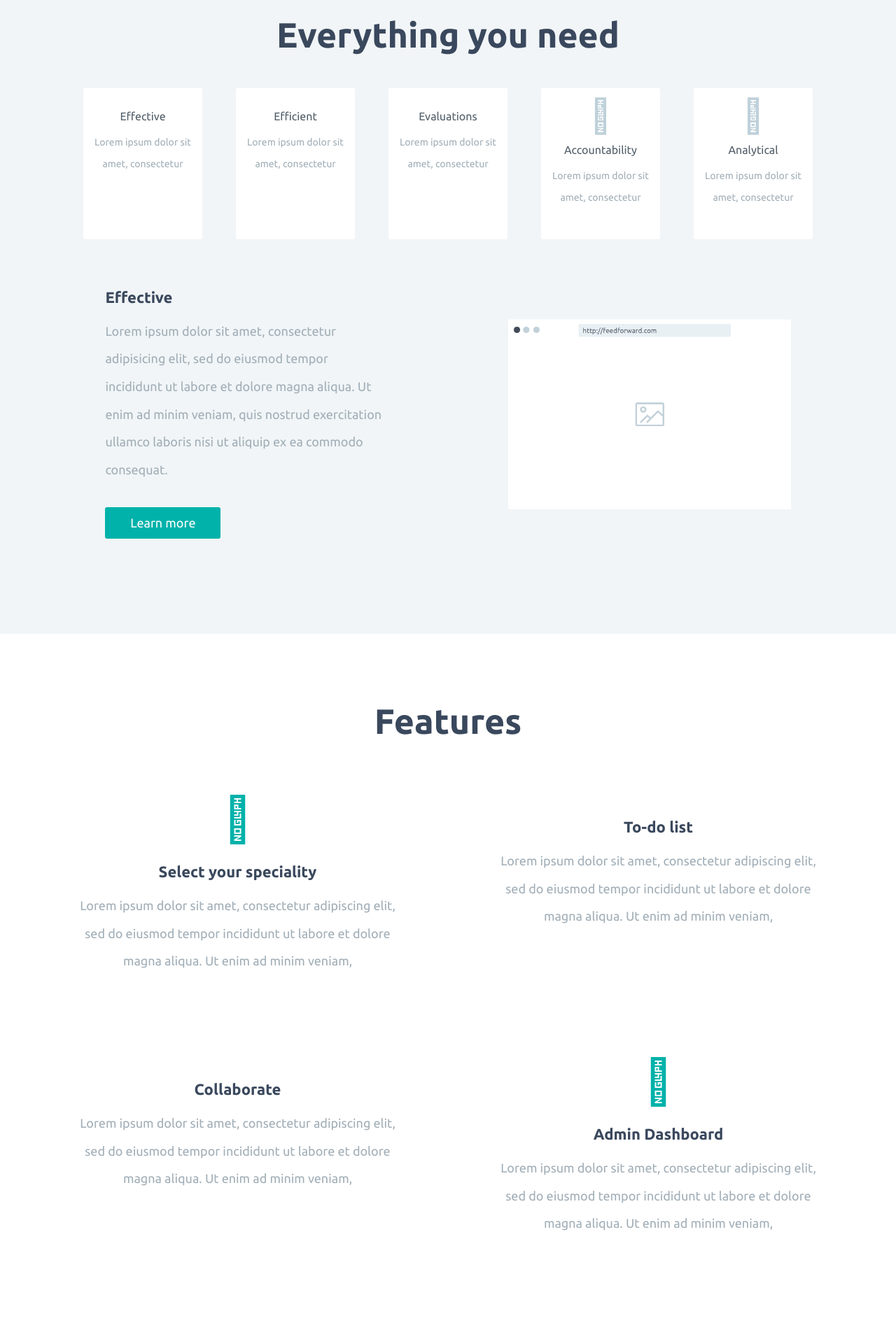
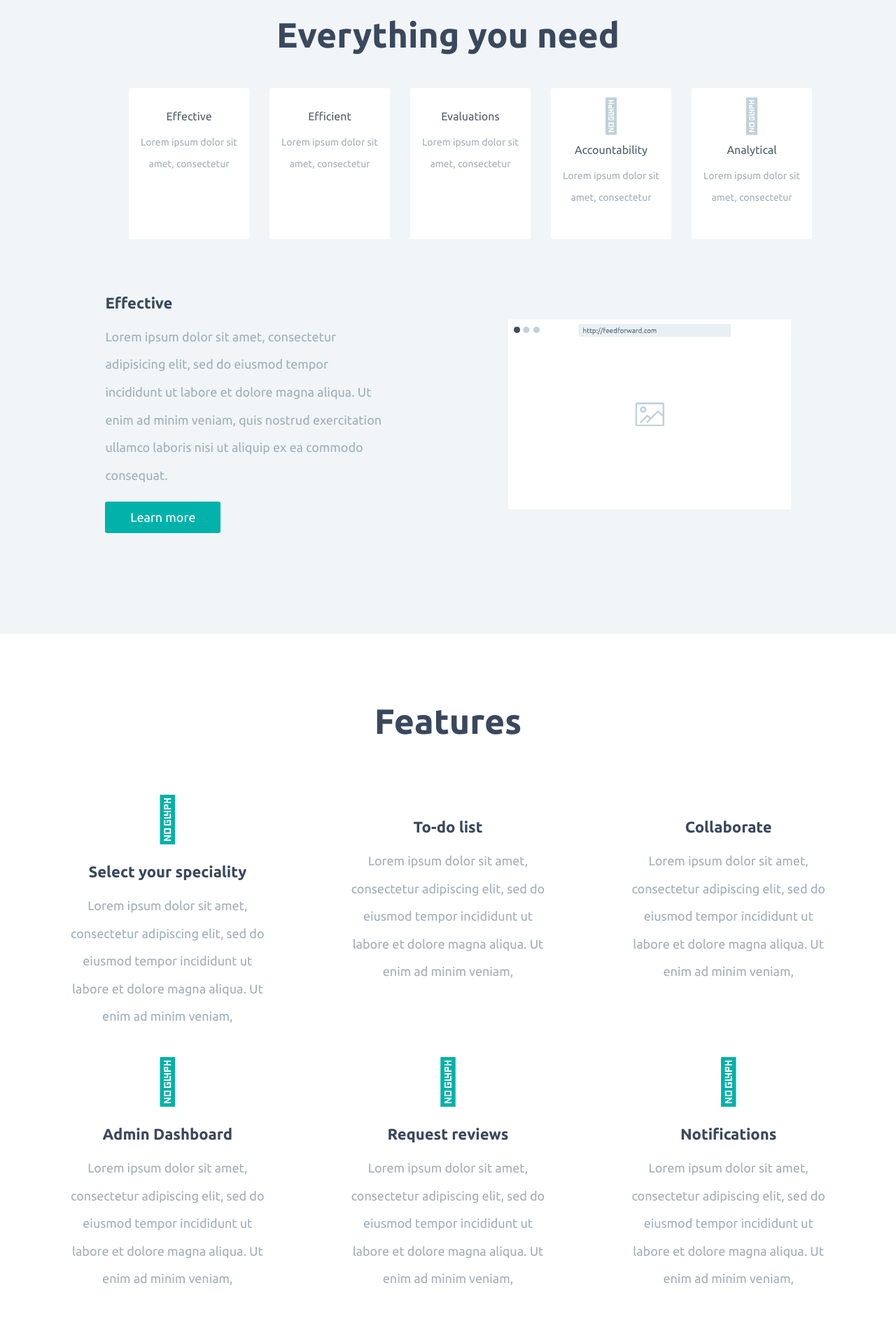
Before and after one commit to Catatek/feedforwardmarketing, a React (Create React App) app: page / in a window 1280 px wide. Shown: the part 2460-4344 px from the top of the page at 70% size. Built offline with nearby package versions, Linux system fonts and the light colour scheme; some icons are missing.

Commit message:
Added media queries.

```diff
--- a/src/components/shared/Benefit.jsx
+++ b/src/components/shared/Benefit.jsx
@@ -10,7 +10,7 @@ const Wrapper = styled.div`
   align-items: center;
   margin: 0 auto;
   @media (max-width: 780px) {
-    flex-direction: column-reverse;
+    flex-direction: ${props => (props.primary ? "column-reverse" : "column")};
     align-items: center;
     justify-content: center;
   }
@@ -25,6 +25,8 @@ const StyledColumn = styled(Column)`
   @media (max-width: 780px) {
     width: 100%;
     align-items: center;
+    padding: 0;
+    margin: 0.75em 0;
   }
 `;
 
@@ -32,7 +34,7 @@ const StyledTextColumn = styled(Column)`
   margin: 1em 0;
   width: 70%;
   @media (max-width: 780px) {
-    width: 90%;
+    width: 95%;
     text-align: center;
     align-items: center;
   }
@@ -45,25 +47,15 @@ const Img = styled.img`
   }
 `;
 
-export default function Benefit({ title, description, img, bullets, type }) {
+export default function Benefit({ title, description, img, type }) {
   return (
-    <Wrapper>
+    <Wrapper primary={type === "primary"}>
       {type === "primary" && (
         <React.Fragment>
           <StyledColumn>
             <StyledTextColumn>
               <Text large>{title}</Text>
               <Text>{description}</Text>
-              <Column margin="0 0 1em 0">
-                {bullets &&
-                  bullets.map((key, index) => {
-                    return (
-                      <Text bullets key={index}>
-                        {key}
-                      </Text>
-                    );
-                  })}
-              </Column>
               <Button primary>Learn more</Button>
             </StyledTextColumn>
           </StyledColumn>
@@ -81,16 +73,6 @@ export default function Benefit({ title, description, img, bullets, type }) {
             <StyledTextColumn>
               <Text large>{title}</Text>
               <Text>{description}</Text>
-              <Column margin="0 0 1em 0">
-                {bullets &&
-                  bullets.map((key, index) => {
-                    return (
-                      <Text bullets key={index}>
-                        {key}
-                      </Text>
-                    );
-                  })}
-              </Column>
               <Button primary>Learn more</Button>
             </StyledTextColumn>
           </StyledColumn>
--- a/src/components/shared/CTA.jsx
+++ b/src/components/shared/CTA.jsx
@@ -19,26 +19,44 @@ const Image = styled.img`
   height: 354px;
   position: absolute;
   bottom: 0;
+  @media (max-width: 780px) {
+    width: 300px;
+    height: 265px;
+  }
 `;
 
 const Icon = styled.img`
   width: 146px;
   height: 40px;
   margin: 0 1em;
+  @media (max-width: 780px) {
+    width: 115px;
+    height: 31px;
+  }
+`;
+
+const StyledColumn = styled(Column)`
+  width: 50%;
+  text-align: center;
+  margin: 0 0 1em 0;
+  @media (max-width: 780px) {
+    width: 95%;
+    margin: 0 0 2em 0;
+  }
 `;
 
 export default function CTA() {
   return (
     <Wrapper>
-      <Column alignitems="center">
+      <Column alignitems="center" textalign="center">
         <Subtitle>Register your organization</Subtitle>
-        <Column width="50%" textalign="center" margin="0 0 1em 0">
+        <StyledColumn>
           <Text>
             Lorem ipsum dolor sit amet, consectetur adipiscing elit, sed do
             eiusmod tempor incididunt ut labore et dolore magna aliqua. Ut enim
             ad minim veniam,
           </Text>
-        </Column>
+        </StyledColumn>
         <Row>
           <Icon src={Apple} alt="" />
           <Icon src={Google} alt="" />
--- a/src/components/shared/Footer.jsx
+++ b/src/components/shared/Footer.jsx
@@ -11,18 +11,35 @@ const Wrapper = styled.div`
   flex-direction: column;
   justify-content: space-between;
   padding: 1em 0 0 0;
+  @media (max-width: 780px) {
+    height: 100%;
+    padding: 2em 0;
+  }
 `;
 
 const Image = styled.img`
   width: 225px;
   height: 37px;
   margin-left: 3em;
+  @media (max-width: 780px) {
+    margin: 1em 0 2em 0;
+  }
+`;
+
+const StyledRow = styled(Row)`
+  align-items: center;
+  justify-content: space-between;
+  width: 100%;
+  @media (max-width: 780px) {
+    text-align: center;
+    flex-direction: column;
+  }
 `;
 
 export default function Footer() {
   return (
     <Wrapper>
-      <Row alignitems="center" justifycontent="space-between">
+      <StyledRow>
         <Image src={Logo} alt="" />
         <Row alignitems="center">
           <StyledNavLink footer to="/">
@@ -38,7 +55,7 @@ export default function Footer() {
             Contact
           </StyledNavLink>
         </Row>
-      </Row>
+      </StyledRow>
       <Row>
         <Text footer>
           2018 &copy; Feed Forward | Made with &hearts; in Tampa, FL
--- a/src/components/shared/Mocks.jsx
+++ b/src/components/shared/Mocks.jsx
@@ -11,14 +11,29 @@ const Wrapper = styled.div`
   padding: 6em 0 4em 0;
 `;
 
+const Grid = styled.div`
+  width: 75%;
+  display: grid;
+  grid-gap: 45px;
+  margin: 3em auto 2em auto;
+  grid-template-columns: repeat(auto-fit, minmax(145px, 1fr));
+  grid-auto-rows: 184px;
+  @media (max-width: 400px) {
+    grid-template-columns: repeat(2, 150px);
+    grid-auto-rows: 45px;
+    width: 95%;
+    grid-gap: 35px 10px;
+  }
+`;
+
 const StyledBox = styled.div`
-  width: 170px;
-  height: 184px;
+  width: 100%;
+  height: 100%;
   background: #fff;
   display: flex;
   flex-direction: column;
   align-items: center;
-  padding: 1em 0;
+  padding: 1em 0.5em;
   text-align: center;
   margin: 0 1.5em;
   border-radius: 3px;
@@ -32,12 +47,20 @@ const StyledBox = styled.div`
   &:hover {
     box-shadow: 0 0 15px rgba(0, 0, 0, 0.1);
   }
+  @media (max-width: 400px) {
+    flex-direction: row;
+    justify-content: space-around;
+    padding: 0.5em 0;
+  }
 `;
 
 const Icon = styled.i`
   font-size: 3em;
   transition: 750ms;
   color: ${props => (props.active ? "#00b2aa" : "#BFD1DA")};
+  @media (max-width: 400px) {
+    font-size: 1.75em;
+  }
 `;
 
 const boxes = [
@@ -100,10 +123,10 @@ export default class Mocks extends Component {
     const { selected } = this.state;
     return (
       <Wrapper>
-        <Column alignitems="center">
+        <Column alignitems="center" textalign="center">
           <Subtitle>Everything you need</Subtitle>
         </Column>
-        <Row justifycontent="center" alignitems="center" margin="3em 0 0 0">
+        <Grid>
           {boxes &&
             boxes.map((key, index) => {
               return (
@@ -118,7 +141,7 @@ export default class Mocks extends Component {
                 />
               );
             })}
-        </Row>
+        </Grid>
         <Row>
           {selected === "effective" && (
             <Benefit
--- a/src/components/shared/Values.jsx
+++ b/src/components/shared/Values.jsx
@@ -8,7 +8,7 @@ const Wrapper = styled.div`
   grid-gap: 50px;
   height: 100%;
   margin: 3em auto;
-  grid-template-columns: repeat(auto-fit, minmax(375px, 1fr));
+  grid-template-columns: repeat(auto-fit, minmax(350px, 1fr));
   grid-auto-rows: 325px;
 `;
 
@@ -28,16 +28,25 @@ const StyledBox = styled(Column)`
 const StyledColumn = styled(Column)`
   padding: 6em 0 4em 0;
   align-items: center;
+  margin: 0 auto;
+`;
+
+const StyledBoxColumn = styled(Column)`
+  width: 85%;
+  align-items: center;
+  @media (max-width: 780px) {
+    width: 95%;
+  }
 `;
 
 function Box({ icon, title, description }) {
   return (
     <StyledBox>
       <Icon className={icon} />
-      <Column width="85%" alignitems="center">
+      <StyledBoxColumn>
         <Text large>{title}</Text>
         <Text>{description}</Text>
-      </Column>
+      </StyledBoxColumn>
     </StyledBox>
   );
 }
--- a/src/theme/index.js
+++ b/src/theme/index.js
@@ -34,6 +34,10 @@ export const Text = styled.p`
   color: #a1aeb7;
   font-weight: 300;
   line-height: 2.2em;
+  @media (max-width: 500px) {
+    font-size: 16px;
+    line-height: 1.8em;
+  }
   ${props =>
     props.large &&
     css`
@@ -43,7 +47,7 @@ export const Text = styled.p`
       margin: 0;
       line-height: 1em;
       @media (max-width: 500px) {
-        font-size: 18px;
+        font-size: 20px;
         line-height: 1.4em;
       }
     `};
@@ -59,11 +63,17 @@ export const Text = styled.p`
       font-size: 16px;
       line-height: 1em;
       margin: 1em 0 0 0;
+      @media (max-width: 780px) {
+        margin: 0;
+      }
     `};
   ${props =>
     props.boxdesc &&
     css`
       font-size: 14px;
+      @media (max-width: 400px) {
+        display: none;
+      }
     `};
   ${props =>
     props.footer &&
@@ -95,7 +105,8 @@ export const StyledNavLink = styled(NavLink)`
   font-weight: 600;
   margin-right: 3em;
   @media (max-width: 1100px) {
-    font-size: 1.2em;
+    font-size: 14px;
+    margin: 0 0.5em;
   }
 `;
 
```
